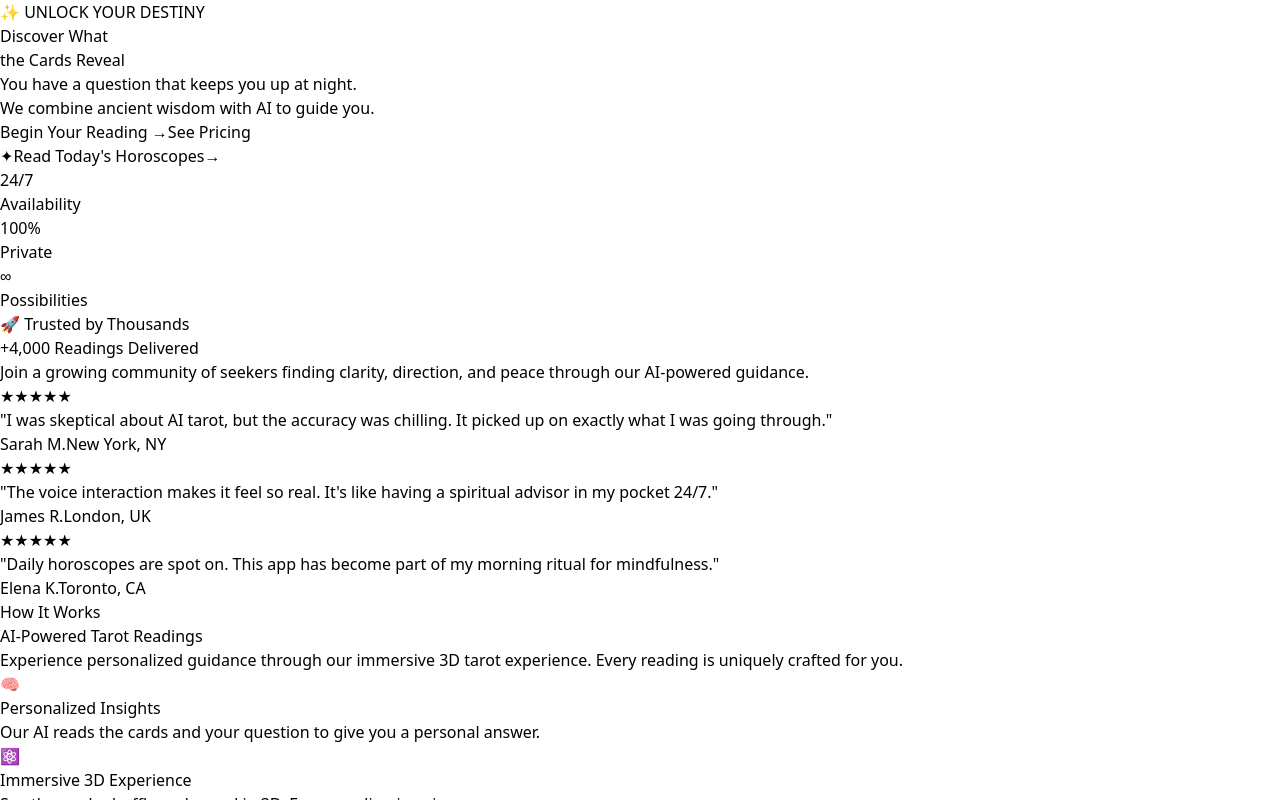
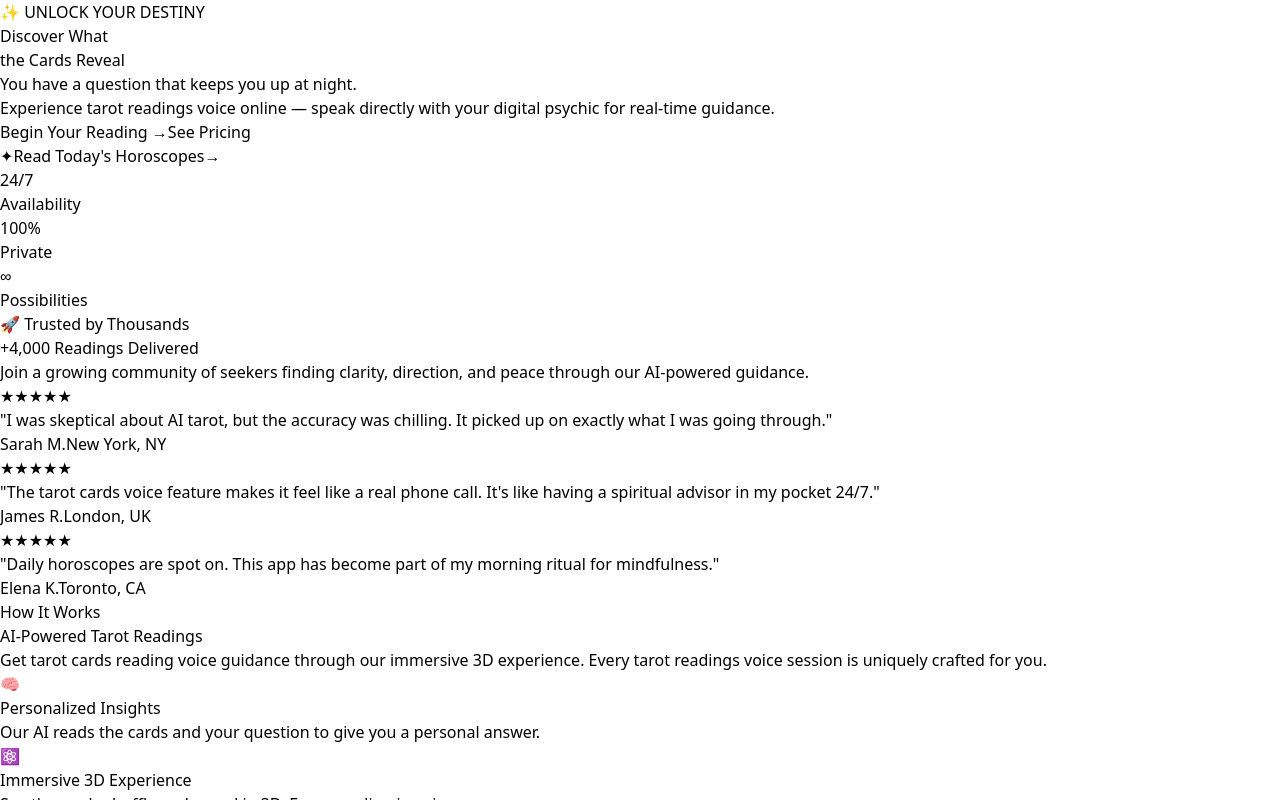
Before and after one commit to santosflores/tarot-reader, a React (Vite) app: page / in a window 1280 px wide. Built offline with nearby package versions, Linux system fonts and the light colour scheme; no server answers; what wawa-lipsync would draw is missing.

Commit message:
feat(seo): add voice tarot keywords to landing and business info copy

```diff
--- a/src/components/LandingPage.tsx
+++ b/src/components/LandingPage.tsx
@@ -30,7 +30,7 @@ export function LandingPage() {
 
                     {/* Curiosity & Connection */}
                     <p className="text-lg text-slate-400 mb-12 max-w-2xl mx-auto">
-                        We combine ancient wisdom with AI to guide you.
+                        Experience tarot readings voice online — speak directly with your digital psychic for real-time guidance.
                     </p>
 
                     {/* Call to Action */}
@@ -112,7 +112,7 @@ export function LandingPage() {
                         {/* Testimonial 2 */}
                         <div className="p-6 rounded-2xl bg-slate-800/50 border border-slate-700/50 hover:border-purple-500/30 transition-colors">
                             <div className="flex text-amber-400 mb-4 text-sm">★★★★★</div>
-                            <p className="text-slate-300 mb-4 italic">"The voice interaction makes it feel so real. It's like having a spiritual advisor in my pocket 24/7."</p>
+                            <p className="text-slate-300 mb-4 italic">"The tarot cards voice feature makes it feel like a real phone call. It's like having a spiritual advisor in my pocket 24/7."</p>
                             <div className="text-sm">
                                 <span className="font-semibold text-white block">James R.</span>
                                 <span className="text-slate-500">London, UK</span>
--- a/src/components/UI/components/BusinessInfo.tsx
+++ b/src/components/UI/components/BusinessInfo.tsx
@@ -17,8 +17,8 @@ export function BusinessInfo() {
                         AI-Powered Tarot Readings
                     </h3>
                     <p className="max-w-2xl mx-auto text-slate-400 text-lg leading-relaxed">
-                        Experience personalized guidance through our immersive 3D tarot experience.
-                        Every reading is uniquely crafted for you.
+                        Get tarot cards reading voice guidance through our immersive 3D experience.
+                        Every tarot readings voice session is uniquely crafted for you.
                     </p>
                 </div>
 
@@ -85,7 +85,7 @@ export function BusinessInfo() {
                                     <div className="w-8 h-8 rounded-full bg-indigo-500/20 flex items-center justify-center text-indigo-400 font-bold text-sm shrink-0">2</div>
                                     <div>
                                         <h5 className="font-bold text-slate-200 mb-1">Enter the Session</h5>
-                                        <p className="text-slate-400 text-sm">Chat with the AI. Cost: <span className="text-white font-bold">10 credits/min</span>.</p>
+                                        <p className="text-slate-400 text-sm">Start a tarot readings phone call with the AI. Cost: <span className="text-white font-bold">10 credits/min</span>.</p>
                                     </div>
                                 </div>
                                 <div className="flex gap-4">
```
